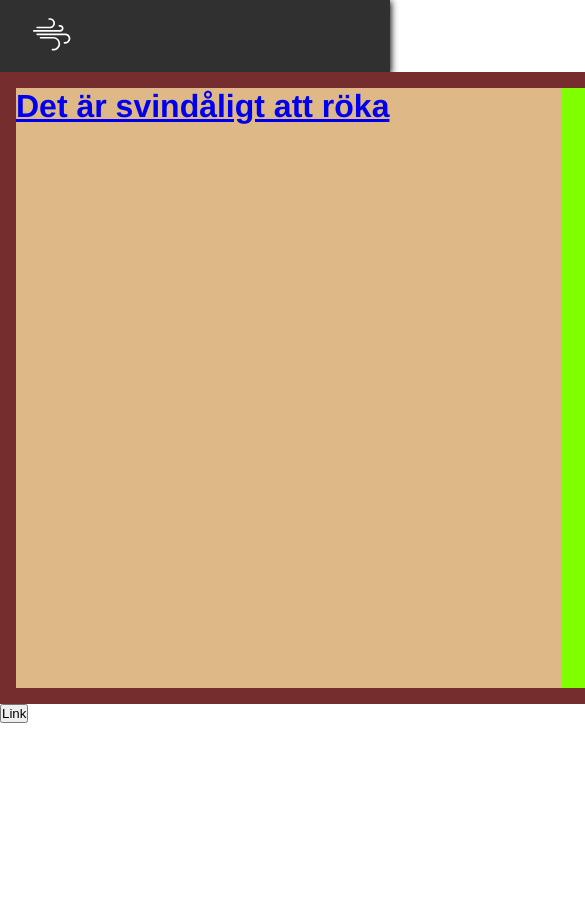
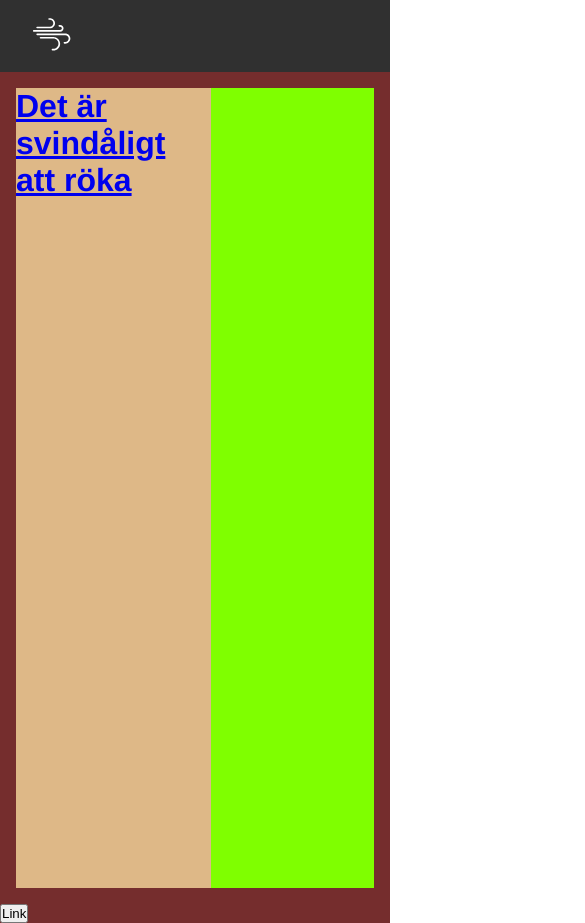
Before and after one commit to rubenmadsen/smokin, a Vue app in the folder Frontend/: page / in a window 390 px wide. Shown: the top 923 px of the page, 585 px wide, since content can reach past the window. Before the commit the page ends 844 px from the top, so only its background shows below. Built offline with nearby package versions, Linux system fonts and the light colour scheme.

Commit message:
responsiv mainview
Implemented responsive mainContainer

```diff
--- a/Frontend/src/App.vue
+++ b/Frontend/src/App.vue
@@ -24,6 +24,8 @@
   margin: 0;
   padding: 0;
 }
+
+
 
 body {
   font-family: 'Helvetica'
@@ -91,9 +93,9 @@ li a:hover svg path {
   padding: 1rem;
 }
 .mainContainer{
-  width: 1000px;
-  margin: auto;
-  height: 600px;
+  max-width: 1500px;
+  margin-inline: auto;
+  min-height:800px;
   background-color: #752d2d;
 }
 </style>
```
